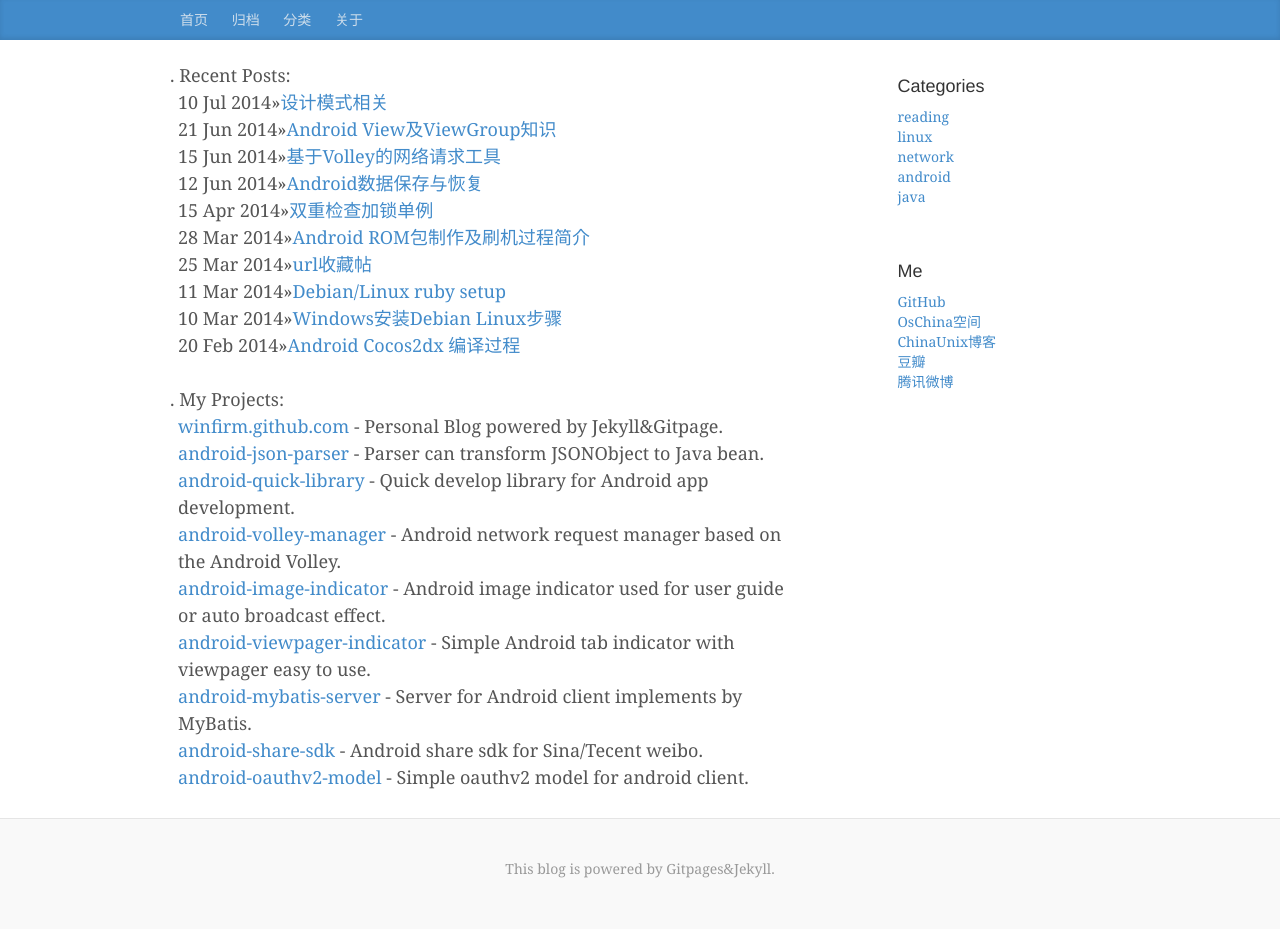
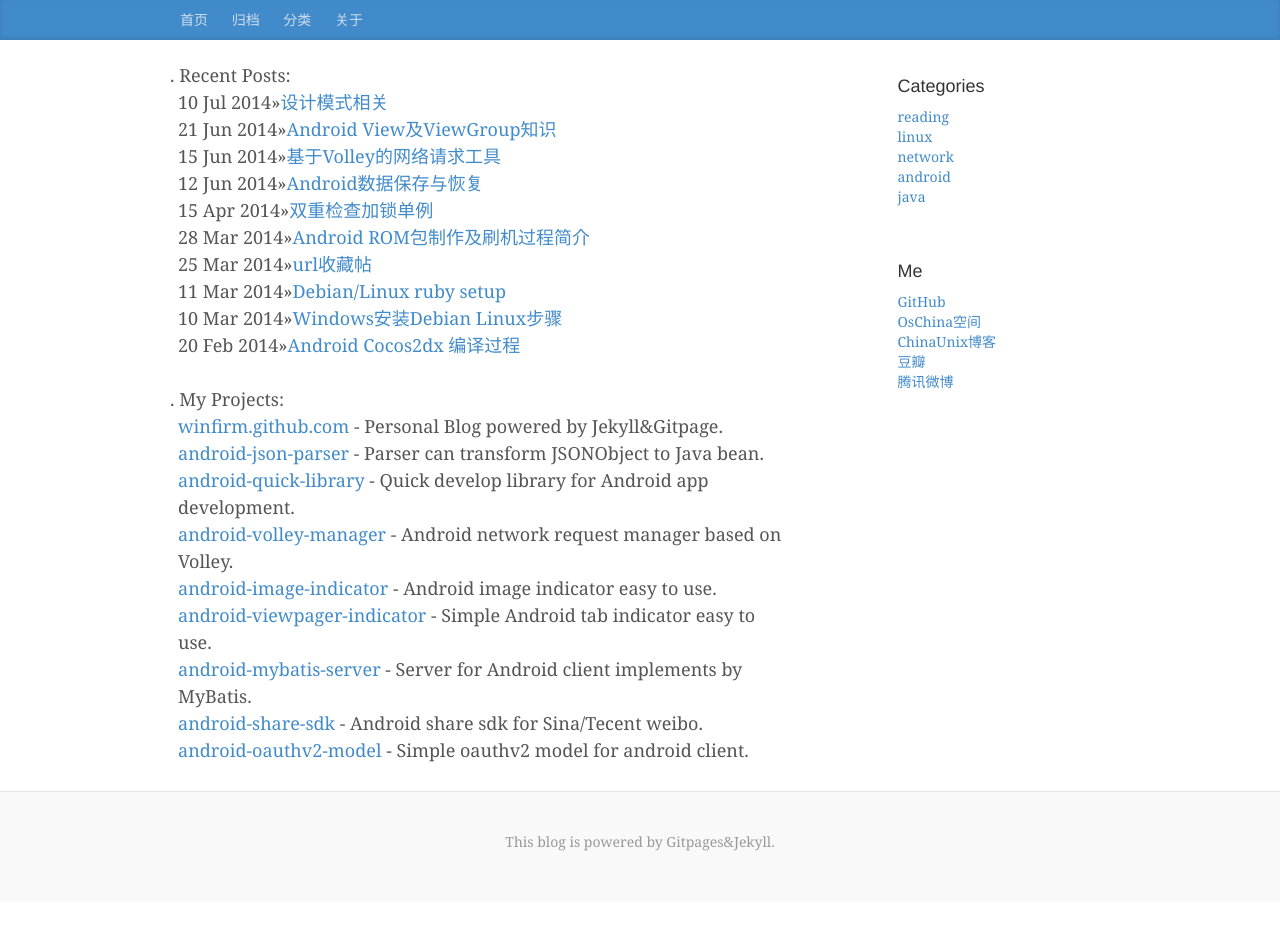
Before and after one commit to wdyggh/wdyggh.github.com, a Jekyll site: the page built from index.html, in a window 1280 px wide. Built offline with Jekyll 4.4.1, drawn with Linux system fonts in a browser that asks for light colours; Markdown is read by kramdown in place of the engine named in the settings; the list of posts is cut into pages by our own code; comment, search, counter and statistics services are not loaded; after the commit the page ends 902 px from its top, so only the background shows below that.

Commit message:
Update index.html

```diff
--- a/index.html
+++ b/index.html
@@ -15,9 +15,9 @@ title: "Winfirm: Steven's blog~"
 		<li><a href="https://github.com/winfirm/winfirm.github.com">winfirm.github.com</a> - Personal Blog powered by Jekyll&Gitpage.</li>
 		<li><a href="https://github.com/winfirm/android-json-parser">android-json-parser</a> - Parser can transform JSONObject to Java bean.</li>
 		<li><a href="https://github.com/winfirm/android-quick-library">android-quick-library</a> - Quick develop library for Android app development.</li>
-		<li><a href="https://github.com/winfirm/android-volley-manager">android-volley-manager</a> - Android network request manager based on the Android Volley.</li>
-		<li><a href="https://github.com/winfirm/android-image-indicator">android-image-indicator</a> - Android image indicator used for user guide or auto broadcast effect.</li>
-		<li><a href="https://github.com/winfirm/android-viewpager-indicator">android-viewpager-indicator</a> - Simple Android tab indicator with viewpager easy to use.</li>
+		<li><a href="https://github.com/winfirm/android-volley-manager">android-volley-manager</a> - Android network request manager based on Volley.</li>
+		<li><a href="https://github.com/winfirm/android-image-indicator">android-image-indicator</a> - Android image indicator easy to use.</li>
+		<li><a href="https://github.com/winfirm/android-viewpager-indicator">android-viewpager-indicator</a> - Simple Android tab indicator easy to use.</li>
 		<li><a href="https://github.com/winfirm/android-mybatis-server">android-mybatis-server</a> - Server for Android client implements by MyBatis.</li>
 		<li><a href="https://github.com/winfirm/android-share-sdk">android-share-sdk</a> - Android share sdk for Sina/Tecent weibo.</li>
 		<li><a href="https://github.com/winfirm/android-oauthv2-model">android-oauthv2-model</a> - Simple oauthv2 model for android client.</li>
```
